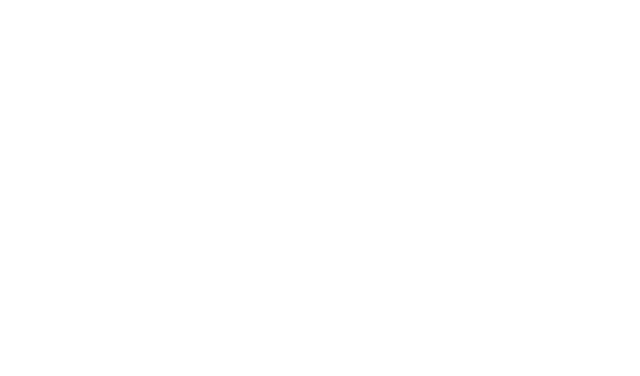
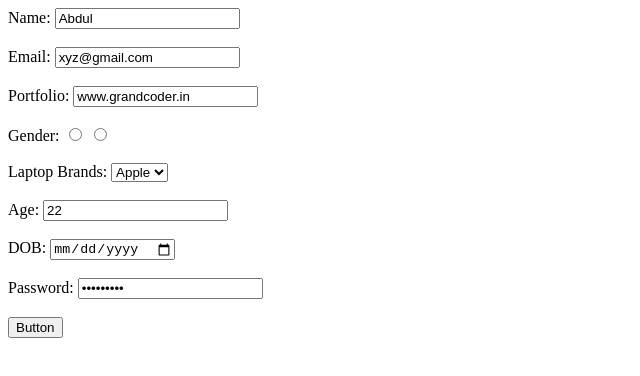
Before and after one commit to acciojob/signup-form-car-abdulragib, a website: page main.html in a window 1280 px wide. Shown: the whole page, without its empty margins (0-640 px from the left). Drawn offline with Linux system fonts and the light colour scheme.

Commit message:
Solution

```diff
--- a/main.html
+++ b/main.html
@@ -8,6 +8,46 @@
 
 <body>
 	<!-- the entire body must be written by student -->
+	<form method="post">
+		<label for="name">
+		Name: <input type="text" value="Abdul" id="name" required>
+		</label><br><br>
+
+		<label for="email">
+		   Email: <input type="email" value="xyz@gmail.com" id="email" required>
+		</label><br><br>
+
+		<label for="portfolio">
+			Portfolio: <input type="url" value="www.grandcoder.in" id="portfolio">
+		 </label><br><br>
+
+		<label for="gender">
+			Gender: <input type="radio" name="gender" value="Male" id="gender" required>
+			<input type="radio" name="gender" value="Female" id="gender" required>
+		 </label><br><br>
+
+        <label for="laptop">
+			Laptop Brands:
+			<select name="Laptop_brands" id="laptop" required>
+				<option value="Apple">Apple</option>
+				<option value="Asus">Asus</option>
+				<option value="HP">HP</option>
+			  </select>
+		</label><br><br>
+
+		<label for="age">
+			Age: <input type="number" value="22" id="age" required>
+		 </label><br><br>
+
+		 <label for="dob">
+			DOB: <input type="date" value="12/10/2022" id="dob" required>
+		 </label><br><br>
+
+		 <label for="password">
+			Password: <input type="password" value="abdul123@" id="password" required>
+		 </label><br><br>
+		 <button type='submit'>Button</button>
+	</form>
     <script type="text/javascript" src="./script.js">
 </script>
 
```
